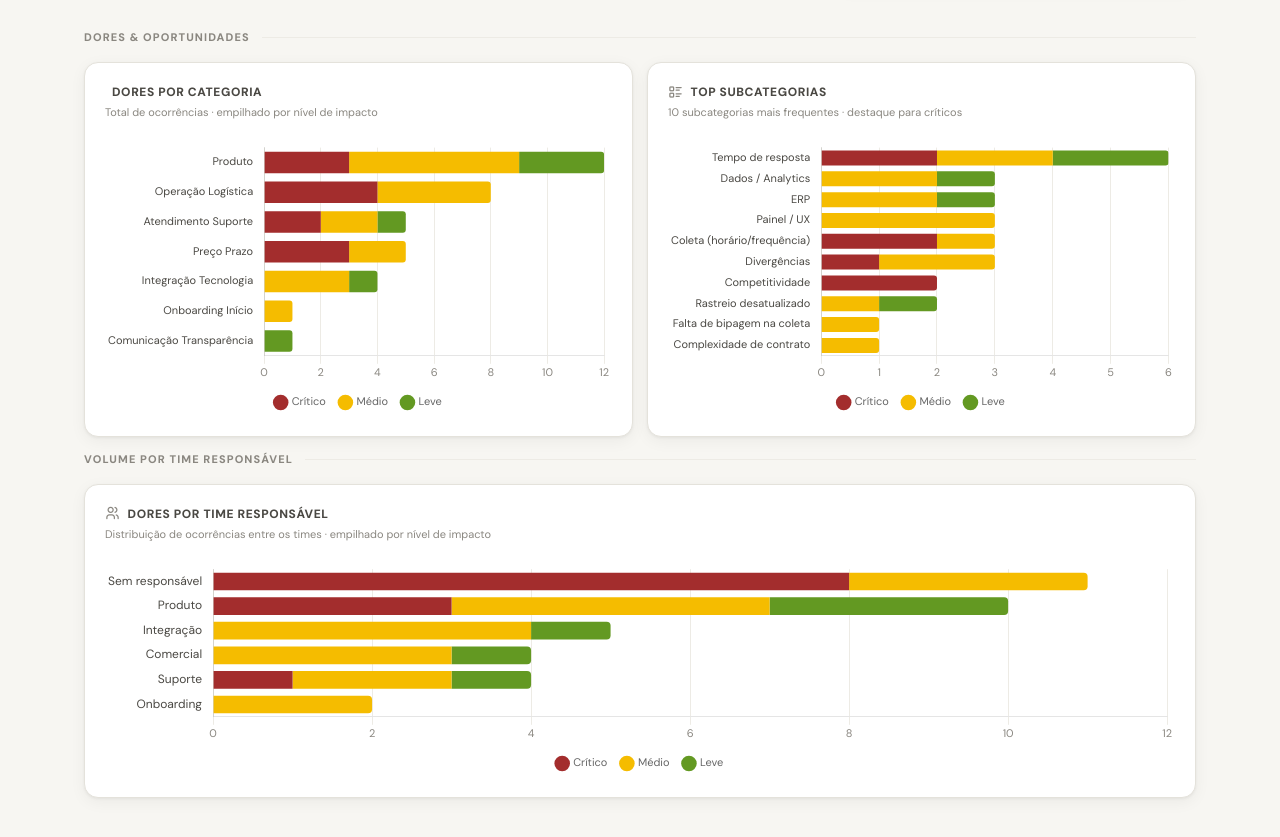
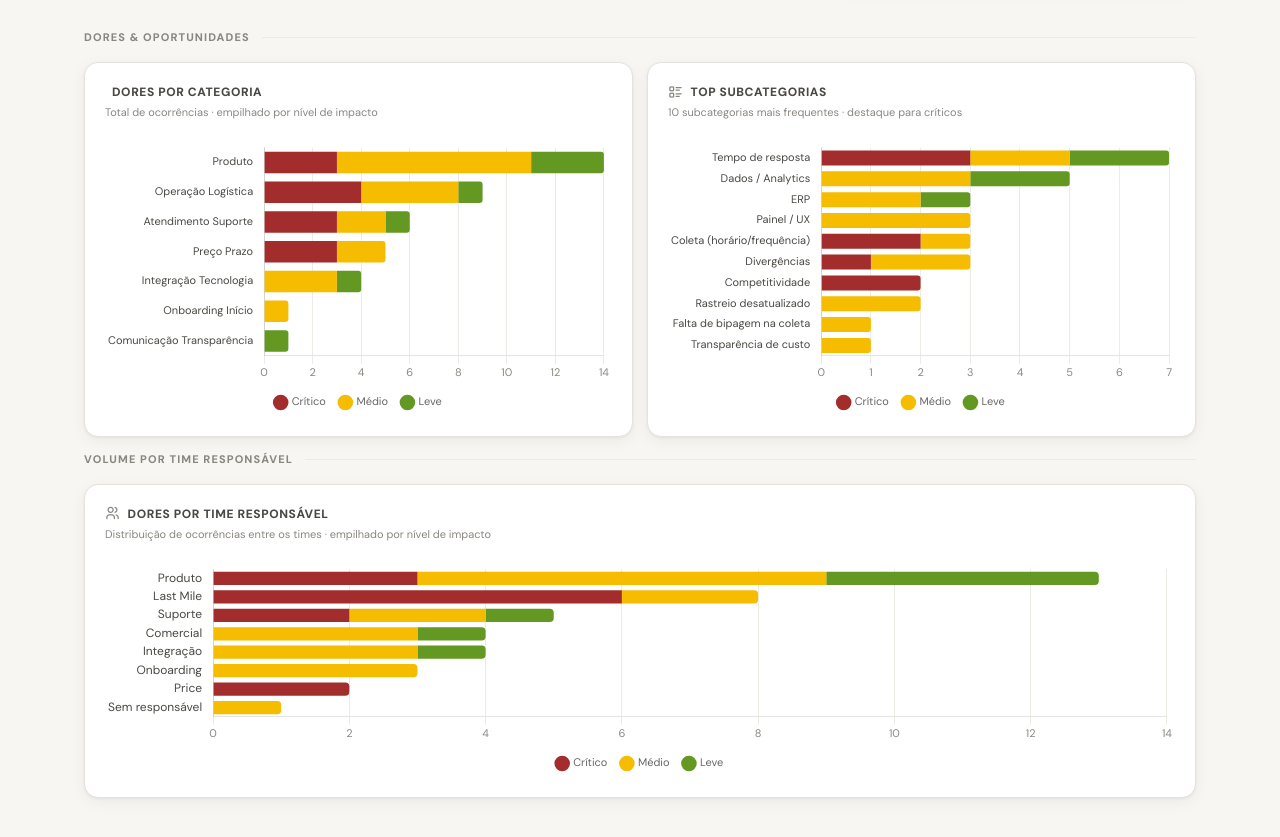
Before and after one commit to flaviaalbuquerque-maker/CES, a plain HTML site: page index.html in a window 1280 px wide. Shown: the part 2600-3437 px from the top of the page. Drawn offline with nearby package versions, Linux system fonts and the light colour scheme.

Commit message:
Update index.html

```diff
--- a/index.html
+++ b/index.html
@@ -1151,42 +1151,51 @@ function renderExecSparks(){
    ABA DORES & OPORTUNIDADES
    ══════════════════════════════════════════════════════════════ */
 const DORES_DATA = [
+  // ── Fevereiro 2026 ──────────────────────────────────────────────────────
   {data:"20/02/2026",cliente:"Lojas Yogui",tier:"Black",cat:"Produto",sub:"Produto - Dados / Analytics",tipo:"Dor",impacto:"médio",resp:"Produto",comentario:"falta de dados no painel"},
   {data:"20/02/2026",cliente:"Lojas Yogui",tier:"Black",cat:"Produto",sub:"Produto - Dados / Analytics",tipo:"Sugestão",impacto:"leve",resp:"Produto",comentario:"distribuição de frete por estado"},
+  {data:"20/02/2026",cliente:"Lojas Yogui",tier:"Black",cat:"Operação Logística",sub:"Operação - Falta de bipagem na coleta",tipo:"Dor",impacto:"médio",resp:"",comentario:"bipagem na retirada"},
+  {data:"20/02/2026",cliente:"Lojas Yogui",tier:"Black",cat:"Preço / Prazo",sub:"Preço - Transparência de custo",tipo:"Dor",impacto:"médio",resp:"Comercial",comentario:"custo médio por frete"},
+  {data:"20/02/2026",cliente:"Editora do Brasil",tier:"Black",cat:"Atendimento / Suporte",sub:"Atendimento - Tempo de resposta",tipo:"Dor",impacto:"Crítico",resp:"Last Mile",comentario:"dificuldade em obter comprovantes de entrega"},
   {data:"24/02/2026",cliente:"FlavorHouse",tier:"Platinum",cat:"Integração / Tecnologia",sub:"Tecnologia - ERP",tipo:"Sugestão",impacto:"leve",resp:"Integração",comentario:"integração de cálculo de frete direto no ERP Tiny"},
-  {data:"20/02/2026",cliente:"Lojas Yogui",tier:"Black",cat:"Operação Logística",sub:"Operação - Falta de bipagem na coleta",tipo:"Dor",impacto:"médio",resp:"",comentario:"bipagem na retirada"},
+  {data:"24/02/2026",cliente:"Median / Dap",tier:"Gold",cat:"Integração / Tecnologia",sub:"Tecnologia - Falhas técnicas",tipo:"Dor",impacto:"médio",resp:"Integração",comentario:"funcionalidades da integração não estão 100%"},
+  {data:"26/02/2026",cliente:"BemGloria",tier:"Platinum",cat:"Produto",sub:"Produto - Painel / UX",tipo:"Dor",impacto:"médio",resp:"Onboarding",comentario:"baixa facilidade no uso do painel (nota 2)"},
+  // ── Março 2026 ──────────────────────────────────────────────────────────
   {data:"02/03/2026",cliente:"Rede de Compras",tier:"Platinum",cat:"Onboarding / Início",sub:"Onboarding - Complexidade de contrato",tipo:"Dor",impacto:"médio",resp:"Comercial",comentario:"contrato absurdamente grande"},
-  {data:"20/02/2026",cliente:"Editora do Brasil",tier:"Black",cat:"Atendimento / Suporte",sub:"Atendimento - Tempo de resposta",tipo:"Dor",impacto:"Crítico",resp:"",comentario:"dificuldade em obter comprovantes de entrega"},
-  {data:"24/02/2026",cliente:"Median / Dap",tier:"Gold",cat:"Integração / Tecnologia",sub:"Tecnologia - Falhas técnicas",tipo:"Dor",impacto:"médio",resp:"Integração",comentario:"funcionalidades da integração não estão 100%"},
+  {data:"02/03/2026",cliente:"MadameDani",tier:"Platinum",cat:"Operação Logística",sub:"Operação - Coleta (horário/frequência)",tipo:"Dor",impacto:"médio",resp:"Last Mile",comentario:"ansiedade com horário de coleta"},
+  {data:"05/03/2026",cliente:"Anatomic Gel",tier:"Black",cat:"Preço / Prazo",sub:"Preço - Frete alto",tipo:"Dor",impacto:"médio",resp:"Comercial",comentario:"concorrência até 50% mais barata"},
+  {data:"13/03/2026",cliente:"OUTSIDER",tier:"—",cat:"Produto",sub:"Produto - Painel / UX",tipo:"Dor",impacto:"médio",resp:"Onboarding",comentario:"dificuldade no uso do painel"},
   {data:"17/03/2026",cliente:"Bumma",tier:"Platinum",cat:"Integração / Tecnologia",sub:"Tecnologia - ERP",tipo:"Dor",impacto:"médio",resp:"Integração",comentario:"integração poderia ser mais facilitada"},
-  {data:"26/02/2026",cliente:"BemGloria",tier:"Platinum",cat:"Produto",sub:"Produto - Painel / UX",tipo:"Dor",impacto:"médio",resp:"Onboarding",comentario:"baixa facilidade no uso do painel (nota 2)"},
-  {data:"02/03/2026",cliente:"MadameDani",tier:"Platinum",cat:"Operação Logística",sub:"Operação - Coleta (horário/frequência)",tipo:"Dor",impacto:"médio",resp:"",comentario:"ansiedade com horário de coleta"},
+  {data:"19/03/2026",cliente:"Dushi Wear",tier:"Gold",cat:"Produto",sub:"Produto - Emissão de etiquetas",tipo:"Sugestão",impacto:"leve",resp:"Produto",comentario:"melhorar sistema de etiquetas"},
   {data:"24/03/2026",cliente:"susanafujita",tier:"Gold",cat:"Integração / Tecnologia",sub:"Tecnologia - ERP",tipo:"Dor",impacto:"médio",resp:"Integração",comentario:"dificuldade no processo de integração"},
-  {data:"13/03/2026",cliente:"OUTSIDER",tier:"—",cat:"Produto",sub:"Produto - Painel / UX",tipo:"Dor",impacto:"médio",resp:"Onboarding",comentario:"dificuldade no uso do painel"},
-  {data:"20/02/2026",cliente:"Lojas Yogui",tier:"Black",cat:"Preço / Prazo",sub:"Preço - Transparência de custo",tipo:"Dor",impacto:"médio",resp:"Comercial",comentario:"custo médio por frete"},
-  {data:"19/03/2026",cliente:"Dushi Wear",tier:"Gold",cat:"Produto",sub:"Produto - Emissão de etiquetas",tipo:"Sugestão",impacto:"leve",resp:"Produto",comentario:"melhorar sistema de etiquetas"},
-  {data:"05/03/2026",cliente:"Anatomic Gel",tier:"Black",cat:"Preço / Prazo",sub:"Preço - Frete alto",tipo:"Dor",impacto:"médio",resp:"Comercial",comentario:"concorrência até 50% mais barata"},
-  {data:"31/03/2026",cliente:"SUH Almeida",tier:"Gold",cat:"Preço / Prazo",sub:"Preço - Competitividade",tipo:"Dor",impacto:"Crítico",resp:"",comentario:"valor do frete precisa ser mais competitivo"},
-  {data:"24/03/2026",cliente:"minibossa",tier:"Gold",cat:"Preço / Prazo",sub:"Preço - Competitividade",tipo:"Dor",impacto:"Crítico",resp:"",comentario:"cliente opta por Correios por preço/prazo"},
-  {data:"28/03/2026",cliente:"Café Ponta da Serra",tier:"Gold",cat:"Operação Logística",sub:"Operação - Divergências",tipo:"Dor",impacto:"médio",resp:"Integração",comentario:"dificuldade na primeira coleta"},
-  {data:"30/03/2026",cliente:"Eco Box",tier:"Platinum",cat:"Operação Logística",sub:"Operação - Coleta (horário/frequência)",tipo:"Dor",impacto:"Crítico",resp:"",comentario:"baixa frequência de coleta"},
+  {data:"24/03/2026",cliente:"minibossa",tier:"Gold",cat:"Preço / Prazo",sub:"Preço - Competitividade",tipo:"Dor",impacto:"Crítico",resp:"Price",comentario:"cliente opta por Correios por preço/prazo"},
+  {data:"28/03/2026",cliente:"Café Ponta da Serra",tier:"Gold",cat:"Operação Logística",sub:"Operação - Divergências",tipo:"Dor",impacto:"médio",resp:"Onboarding",comentario:"dificuldade na primeira coleta"},
+  {data:"30/03/2026",cliente:"Eco Box",tier:"Platinum",cat:"Operação Logística",sub:"Operação - Coleta (horário/frequência)",tipo:"Dor",impacto:"Crítico",resp:"Last Mile",comentario:"baixa frequência de coleta"},
+  {data:"31/03/2026",cliente:"SUH Almeida",tier:"Gold",cat:"Preço / Prazo",sub:"Preço - Competitividade",tipo:"Dor",impacto:"Crítico",resp:"Price",comentario:"valor do frete precisa ser mais competitivo"},
+  // ── Abril 2026 ──────────────────────────────────────────────────────────
   {data:"08/04/2026",cliente:"Use Blessy",tier:"Black",cat:"Produto",sub:"Produto - Dados / Analytics",tipo:"Dor",impacto:"médio",resp:"Produto",comentario:"falta de dados mais completos no painel"},
   {data:"08/04/2026",cliente:"Use Blessy",tier:"Black",cat:"Produto",sub:"Produto - Painel / UX",tipo:"Dor",impacto:"médio",resp:"Produto",comentario:"painel simples, mas limitado em informações"},
   {data:"09/04/2026",cliente:"Velocitá",tier:"Black",cat:"Produto",sub:"Produto - Romaneio",tipo:"Dor",impacto:"Crítico",resp:"Produto",comentario:"romaneio não armazena encomendas não enviadas"},
-  {data:"27/04/2026",cliente:"Paris Essências",tier:"Black",cat:"Operação Logística",sub:"Operação - Divergências",tipo:"Dor",impacto:"médio",resp:"",comentario:"entregadores não localizam endereços corretos"},
-  {data:"29/04/2026",cliente:"Heatz Oficial",tier:"Black",cat:"Operação Logística",sub:"Operação - Coleta (horário/frequência)",tipo:"Dor",impacto:"Crítico",resp:"",comentario:"falhas nos prazos de entrega"},
+  {data:"27/04/2026",cliente:"Paris Essências",tier:"Black",cat:"Operação Logística",sub:"Operação - Divergências",tipo:"Dor",impacto:"médio",resp:"Last Mile",comentario:"entregadores não localizam endereços corretos"},
+  {data:"29/04/2026",cliente:"Heatz Oficial",tier:"Black",cat:"Operação Logística",sub:"Operação - Coleta (horário/frequência)",tipo:"Dor",impacto:"Crítico",resp:"Last Mile",comentario:"falhas nos prazos de entrega"},
   {data:"29/04/2026",cliente:"Heatz Oficial",tier:"Black",cat:"Produto",sub:"Produto - Rastreamento/Visibilidade",tipo:"Dor",impacto:"Crítico",resp:"Produto",comentario:"falta de atualizações de rastreamento no painel"},
   {data:"29/04/2026",cliente:"Vitalin",tier:"Gold",cat:"Atendimento / Suporte",sub:"Atendimento - Tempo de resposta",tipo:"Dor",impacto:"leve",resp:"Suporte",comentario:"atendimentos dentro da plataforma poderia ser mais rápido"},
   {data:"29/04/2026",cliente:"Fortier",tier:"Platinum",cat:"Comunicação / Transparência",sub:"Atendimento - Tempo de resposta",tipo:"Dor",impacto:"leve",resp:"Comercial",comentario:"demora de comunicação na contratação"},
-  {data:"04/05/2026",cliente:"SuperVegan",tier:"Gold",cat:"Preço / Prazo",sub:"Prazo - Demora nas entregas",tipo:"Dor",impacto:"Crítico",resp:"",comentario:"prazo menor do concorrente impede migração total"},
+  // ── Maio 2026 ───────────────────────────────────────────────────────────
+  {data:"04/05/2026",cliente:"SuperVegan",tier:"Gold",cat:"Preço / Prazo",sub:"Prazo - Demora nas entregas",tipo:"Dor",impacto:"Crítico",resp:"Last Mile",comentario:"prazo menor do concorrente impede migração total"},
   {data:"12/05/2026",cliente:"Editora Vida",tier:"Black",cat:"Produto",sub:"Produto - Acesso",tipo:"Dor",impacto:"Crítico",resp:"Produto",comentario:"estrutura de permissões arriscada — acesso irrestrito"},
+  {data:"21/05/2026",cliente:"Cozinha Paula Souza",tier:"Platinum",cat:"Atendimento / Suporte",sub:"Atendimento - Tempo de resposta",tipo:"Dor",impacto:"Crítico",resp:"Suporte",comentario:"SLA de suporte inadequado para o varejo"},
   {data:"21/05/2026",cliente:"Meias São Jorge",tier:"Black",cat:"Atendimento / Suporte",sub:"Atendimento - Tempo de resposta",tipo:"Dor",impacto:"médio",resp:"Suporte",comentario:"suporte lento, tickets sem resposta"},
-  {data:"21/05/2026",cliente:"Meias São Jorge",tier:"Black",cat:"Produto",sub:"Produto - Rastreio desatualizado",tipo:"Dor",impacto:"leve",resp:"Produto",comentario:"rastreio desatualizado"},
-  {data:"21/05/2026",cliente:"Meias São Jorge",tier:"Black",cat:"Operação Logística",sub:"Operação - Divergências",tipo:"Dor",impacto:"Crítico",resp:"",comentario:"tentativas de entrega não registradas"},
+  {data:"21/05/2026",cliente:"Meias São Jorge",tier:"Black",cat:"Produto",sub:"Produto - Rastreio desatualizado",tipo:"Dor",impacto:"médio",resp:"Produto",comentario:"rastreio desatualizado"},
+  {data:"21/05/2026",cliente:"Meias São Jorge",tier:"Black",cat:"Operação Logística",sub:"Operação - Divergências",tipo:"Dor",impacto:"Crítico",resp:"Last Mile",comentario:"tentativas de entrega não registradas"},
   {data:"25/05/2026",cliente:"Unique Chique",tier:"Black",cat:"Atendimento / Suporte",sub:"Atendimento - Tempo de resposta",tipo:"Dor",impacto:"médio",resp:"Suporte",comentario:"suporte lento — SLA de 1 dia insuficiente"},
-  {data:"25/05/2026",cliente:"Unique Chique",tier:"Black",cat:"Operação Logística",sub:"Operação - Comprovante de entrega",tipo:"Dor",impacto:"Crítico",resp:"",comentario:"comprovante de entrega indisponível ou incompleto"},
+  {data:"25/05/2026",cliente:"Unique Chique",tier:"Black",cat:"Operação Logística",sub:"Operação - Comprovante de entrega",tipo:"Dor",impacto:"Crítico",resp:"Last Mile",comentario:"comprovante de entrega indisponível ou incompleto"},
   {data:"27/05/2026",cliente:"Futuraim",tier:"Black",cat:"Produto",sub:"Produto - Rastreio desatualizado",tipo:"Dor",impacto:"médio",resp:"Produto",comentario:"rastreio desatualizado — status de extravio não reflete em tempo real"},
   {data:"27/05/2026",cliente:"Futuraim",tier:"Black",cat:"Atendimento / Suporte",sub:"Atendimento - Tempo de resposta",tipo:"Dor",impacto:"Crítico",resp:"Suporte",comentario:"suporte sem assertividade — sem posicionamento proativo"},
+  // ── Junho 2026 ──────────────────────────────────────────────────────────
+  {data:"03/06/2026",cliente:"MERCAZZO",tier:"Black",cat:"Produto",sub:"Produto - Dados / Analytics",tipo:"Sugestão",impacto:"leve",resp:"Produto",comentario:"dados chegam via e-mail automático às 3h — cliente quer exportar relatórios diretamente na plataforma"},
+  {data:"09/06/2026",cliente:"Drink Lúcia",tier:"Black",cat:"Operação Logística",sub:"Operação - Falta de visibilidade",tipo:"Sugestão",impacto:"leve",resp:"Produto",comentario:"mudança de endereço pós-coleta gera insegurança operacional"},
+  {data:"09/06/2026",cliente:"Drink Lúcia",tier:"Black",cat:"Produto",sub:"Produto - Dados / Analytics",tipo:"Dor",impacto:"médio",resp:"Produto",comentario:"cliente quer identificar transportadoras com mais atrasos — dado não disponível no painel"},
 ];
 
 function renderDores(){
```
